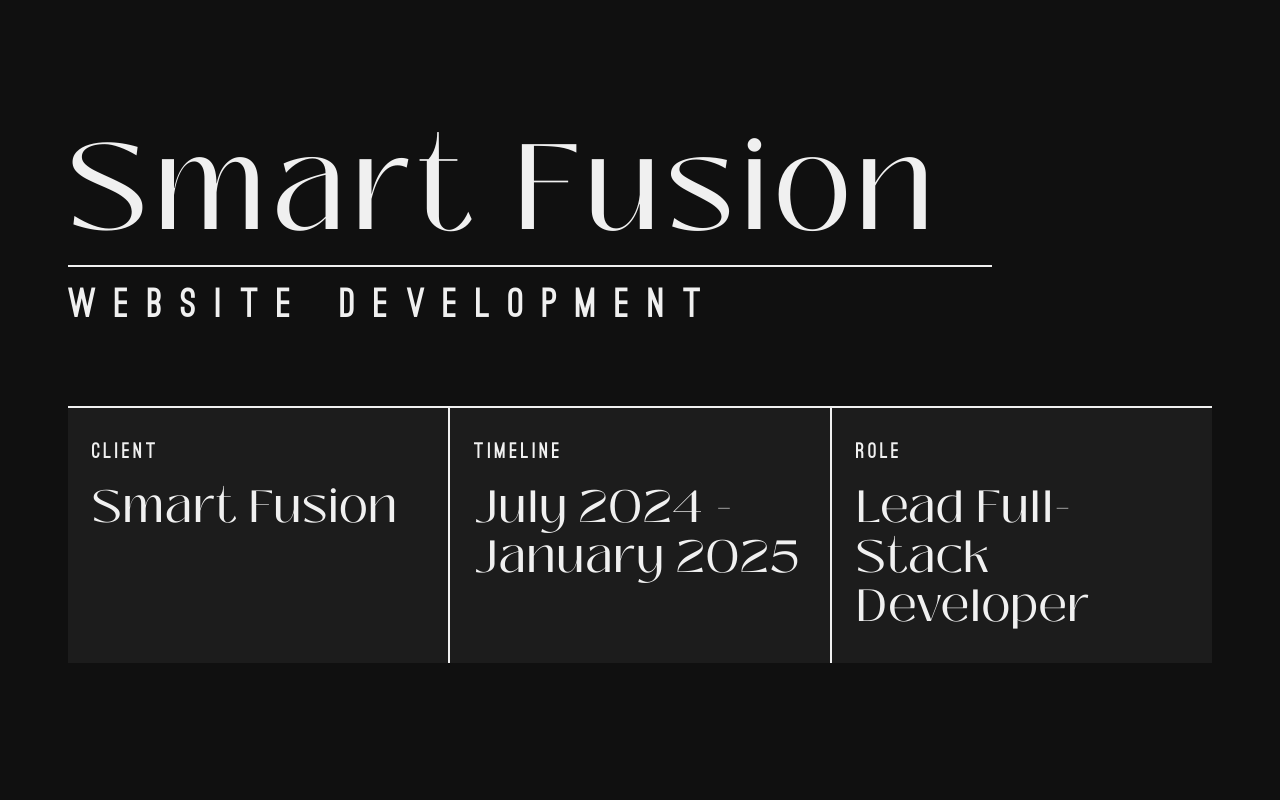
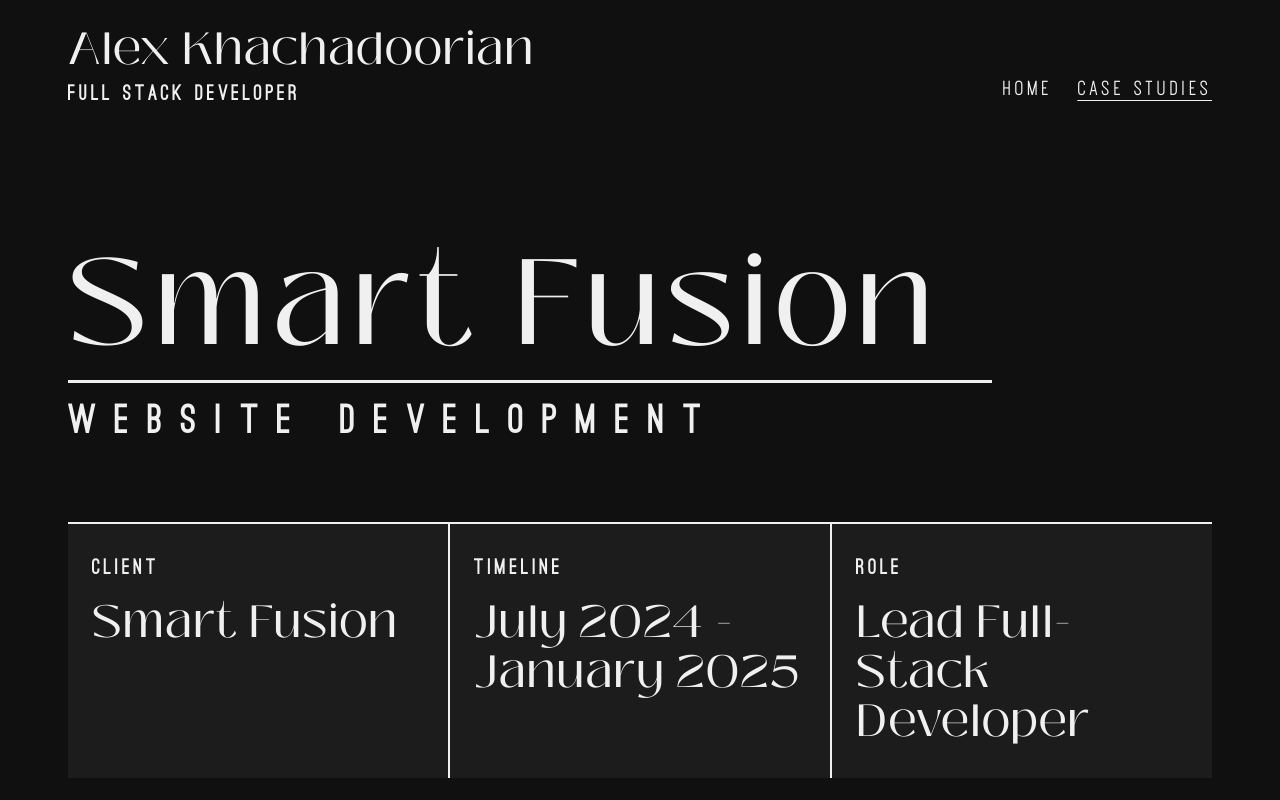
Before and after one commit to akhachadoorian/Resume, a React (Create React App) app: page /Resume/case-studies/smart-fusion in a window 1280 px wide. Shown: the top 800 px of the page. Built offline with nearby package versions, Linux system fonts and the light colour scheme; the HTML template or start-up script is replaced by a standard one; a web font is replaced by a local one.

Commit message:
<fix> Fixing dropdown menu

```diff
--- a/src/App.js
+++ b/src/App.js
@@ -35,13 +35,12 @@
     // >
       <main data-scroll-container ref={containerRef}>
         <Router basename="/Resume">
-          {/* <Navigation /> */}
+          <Navigation />
           <Routes>
             <Route path="/" element={<Home />} />
             <Route path="/case-studies/smart-fusion" element={<SmartFusion/>} />
           </Routes>
           {/* <Footer /> */}
-          <Navigation />
         </Router>
       </main>
     // </LocomotiveScrollProvider>
--- a/src/components/global/Navigation.jsx
+++ b/src/components/global/Navigation.jsx
@@ -85,13 +85,13 @@
                 <h6 className="s_header">Alex Khachadoorian</h6>
                 <p className="eyebrow">Full Stack Developer</p>
             </div>
-            {/* <nav>
+            <nav>
                 <ul className="main_nav">
                     {nav.map((item) => (
                         <CreateNavItem key={item.slug} item={item} />
                     ))}
                 </ul>
-            </nav> */}
+            </nav>
         </div>
     );
 }
--- a/src/css/components.css
+++ b/src/css/components.css
@@ -28,9 +28,10 @@
             list-style-type: none;
             padding: 0;
             height: 100%;
+            position: relative;
 
             display: flex;
-            align-items: stretch;
+            align-items: flex-end;
             /* flex-direction: column; */
             gap: 24px;
 
@@ -41,26 +42,28 @@
                     letter-spacing: 3.36px;
                     text-transform: uppercase;
                     text-decoration: none;
+                }
 
-                    &.active {
-                        text-decoration: underline;
-                        text-underline-offset: 5px;
-                        /* text-decoration-thickness: 2px; */
-                    }
+                &.active {
+                    text-decoration: underline;
+                    text-underline-offset: 5px;
+                    /* text-decoration-thickness: 2px; */
                 }
 
                 ul.submenu {
-                    /* position: absolute; */
-                    bottom: 0;
+                    position: absolute;
+                    right: 0;
+                    bottom: -75%;
 
                     padding: 12px 16px;
                     list-style-type: none;
                     background-color: var(--light-black);
-                    /* opacity: 0; */
+                    opacity: 0;
                     transition: all ease-in-out 300ms;
 
                     li {
-                        margin: 0
+                        margin: 0;
+                        white-space: nowrap;
                     }
                 }
 
```
